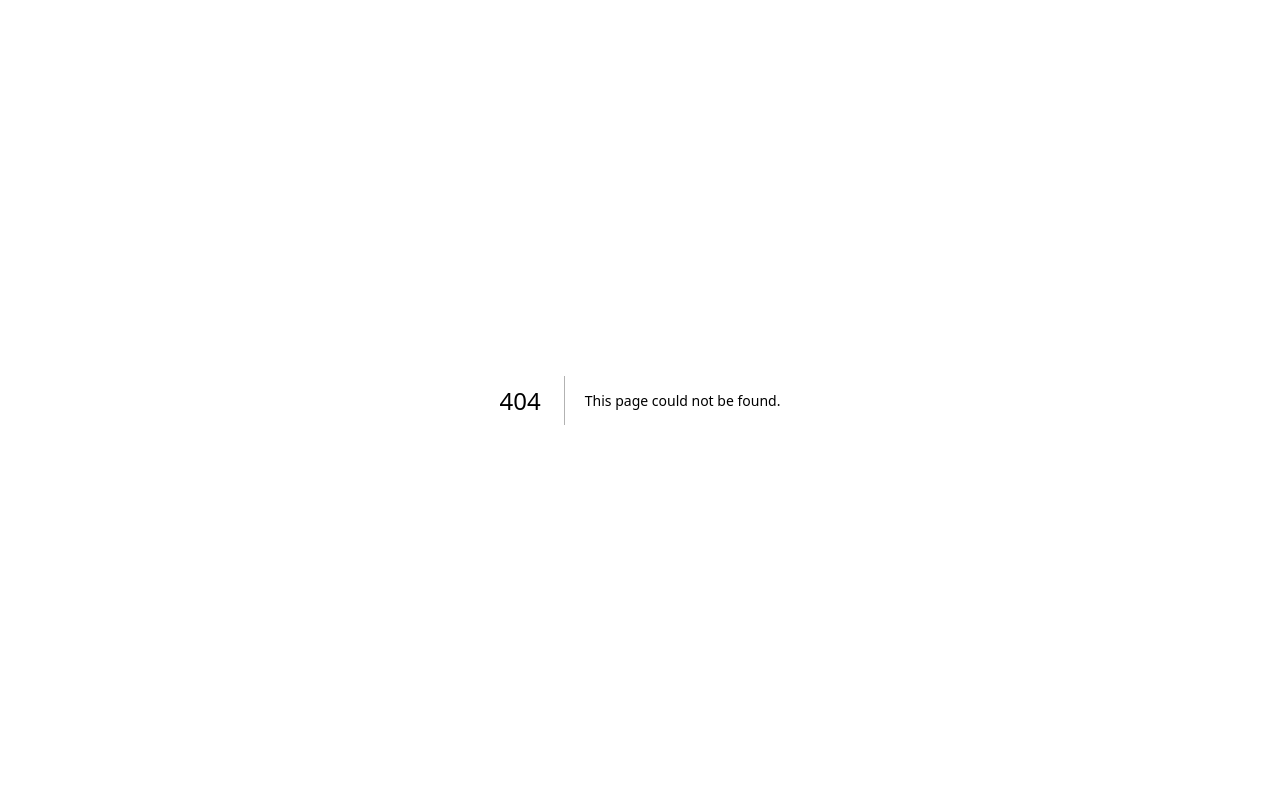
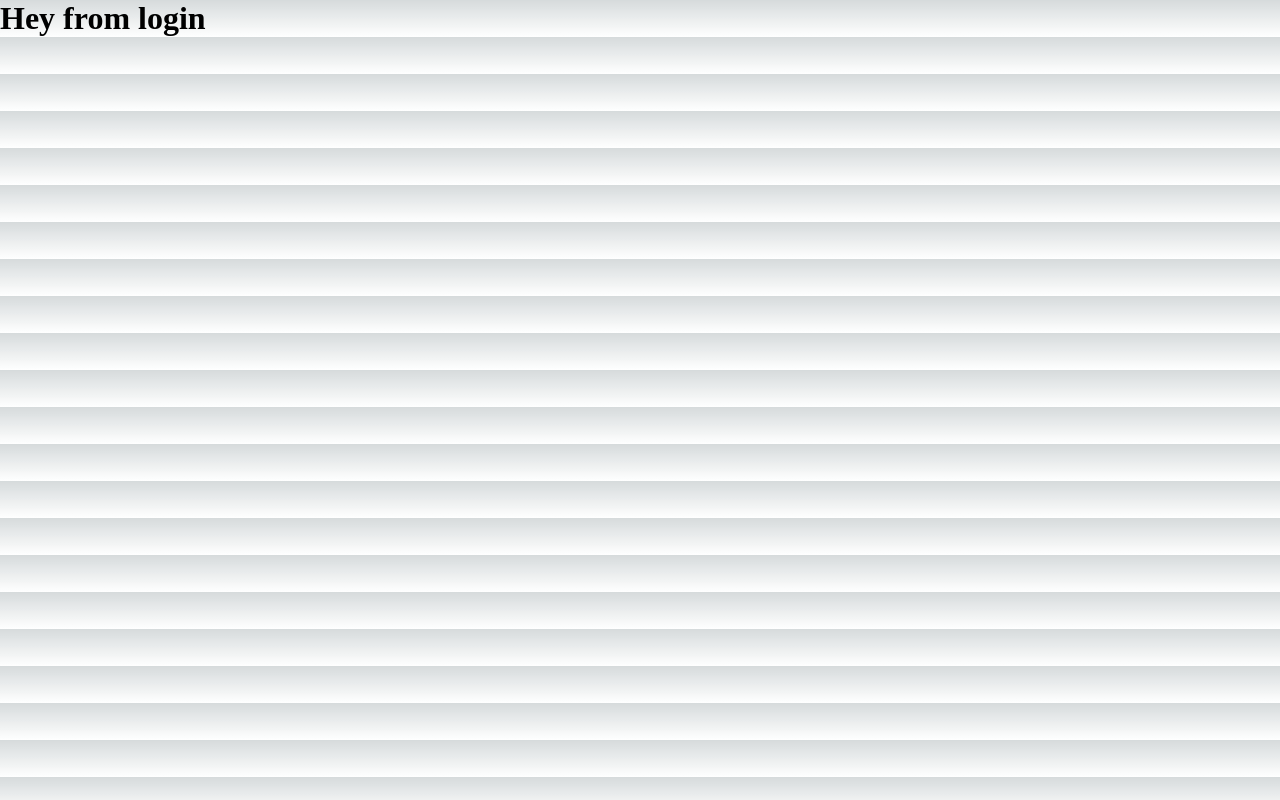
Before and after one commit to Alans18/sadna, a Next.js app: page /login in a window 1280 px wide. Before the commit this address had no page. Built offline with nearby package versions, Linux system fonts and the light colour scheme.

Commit message:
Inital commit

```diff
--- /dev/null
+++ b/src/pages/login.tsx
@@ -0,0 +1,8 @@
+const Login = function(){
+
+    return <>
+    <h1>Hey from login</h1>
+    </>
+}
+
+export default Login
```
